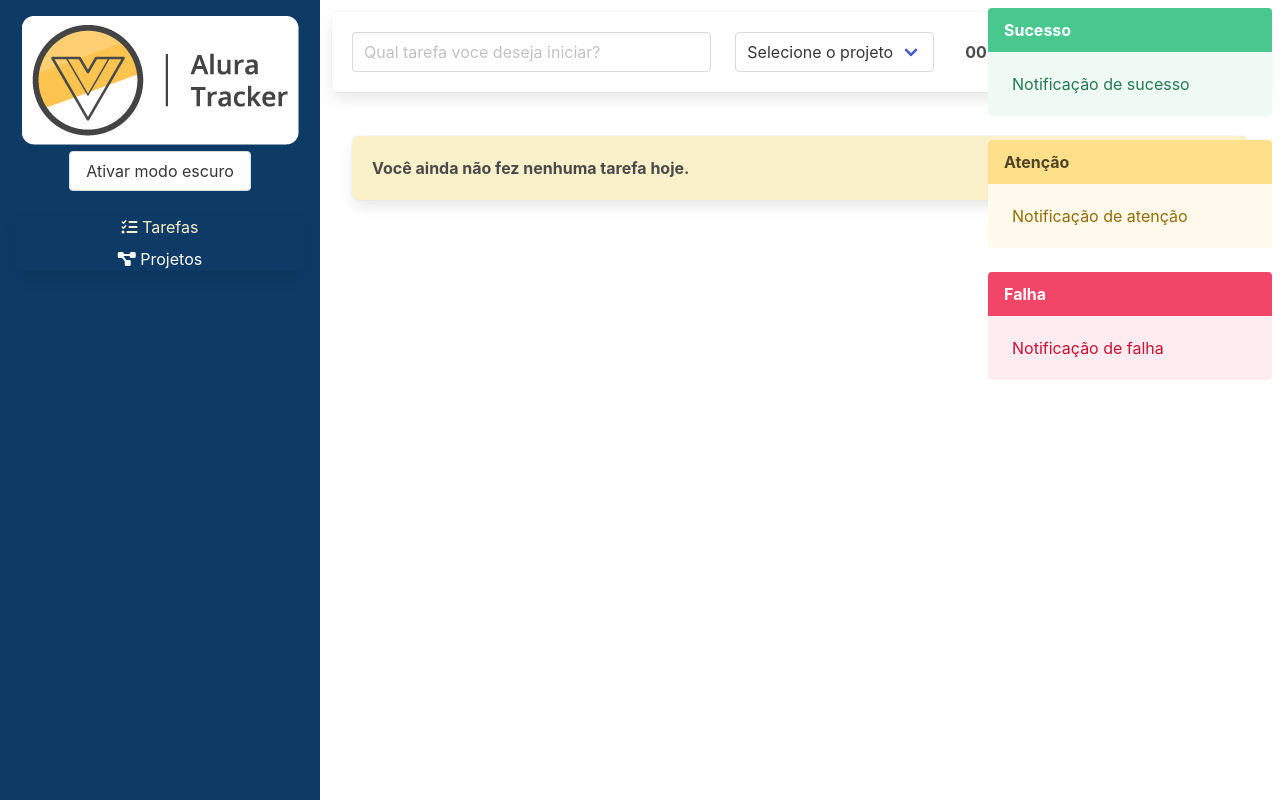
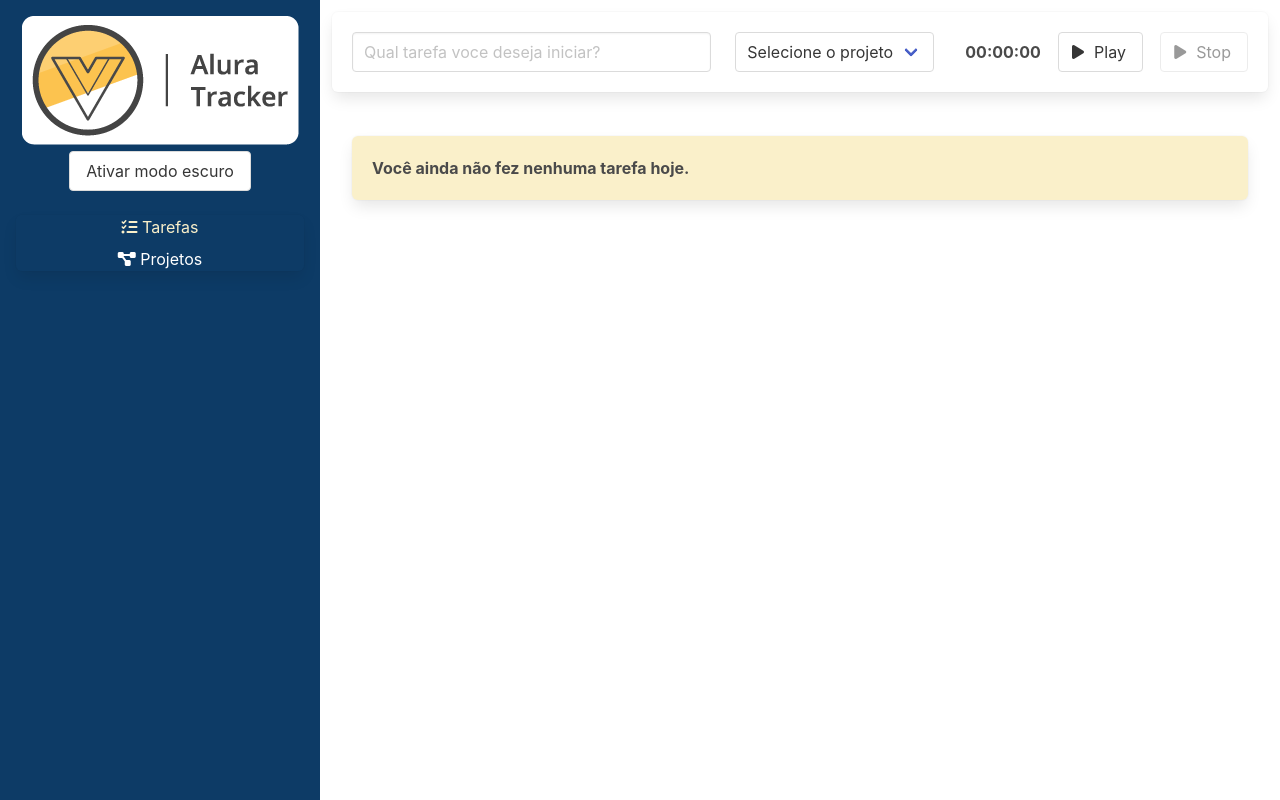
Before and after one commit to clebsonmf/alura-controls, a Vue app: page / in a window 1280 px wide. Built offline with nearby package versions, Linux system fonts and the light colour scheme.

Commit message:
tornando as notificações mutáveis de acordo com o sucesso ou não da inclusão do projeto

```diff
--- a/src/store/index.ts
+++ b/src/store/index.ts
@@ -1,8 +1,8 @@
-import { INotificacao, TipoNotificacao } from "@/Interface/INotificacao";
+import { INotificacao} from "../Interface/INotificacao";
 import IProjeto from "@/Interface/IProjeto";
 import { InjectionKey } from "vue";
 import { createStore, Store, useStore as vuexUseStore} from "vuex";
-import { ADICIONA_PROJETO, ALTERA_PROJETO, EXCLUIR_PROJETO } from "./tipo-mutacoes";
+import { ADICIONA_PROJETO, ALTERA_PROJETO, EXCLUIR_PROJETO, NOTIFICAR } from "./tipo-mutacoes";
 
 interface Estado {
     projetos: IProjeto[],
@@ -14,26 +14,7 @@ export const key: InjectionKey<Store<Estado>> = Symbol()
 export const store = createStore<Estado>({
     state: {
         projetos:[],
-        notificacoes:[
-            {
-                id: 1,
-                texto: 'Notificação de sucesso',
-                titulo: 'Sucesso',
-                tipo: TipoNotificacao.SUCESSO
-            },
-            {
-                id: 2,
-                texto: 'Notificação de atenção',
-                titulo: 'Atenção',
-                tipo: TipoNotificacao.ATENCAO
-            },
-            {
-                id: 3,
-                texto: 'Notificação de falha',
-                titulo: 'Falha',
-                tipo: TipoNotificacao.FALHA
-            }
-    ]
+        notificacoes:[]
     },
     mutations: {
         [ADICIONA_PROJETO](state, nomeDoProjeto:string) {
@@ -49,6 +30,14 @@ export const store = createStore<Estado>({
         },
         [EXCLUIR_PROJETO] (state, id: string){
             state.projetos = state.projetos.filter(proj => proj.id != id)
+        },
+        [NOTIFICAR] (state, novaNotificacao: INotificacao) {
+            novaNotificacao.id = new Date().getTime()
+            state.notificacoes.push(novaNotificacao)
+
+            setTimeout(() =>{
+                state.notificacoes = state.notificacoes.filter(notificacao => notificacao.id != notificacao.id)
+            },3000 )
         }
     }
 })
--- a/src/store/tipo-mutacoes.ts
+++ b/src/store/tipo-mutacoes.ts
@@ -1,3 +1,5 @@
 export const ADICIONA_PROJETO = 'ADICONA_PROJETO'
 export const ALTERA_PROJETO = 'ALTERA_PROJETO'
 export const EXCLUIR_PROJETO = 'EXCLUIR_PROJETO'
+
+export const NOTIFICAR = 'NOTIFICAR'
--- a/src/views/Projetos/Formulario.vue
+++ b/src/views/Projetos/Formulario.vue
@@ -21,8 +21,9 @@
 
 <script lang="ts">
 import { defineComponent} from 'vue';
+import { TipoNotificacao } from '../../Interface/INotificacao';
 import { useStore } from '../../store';
-import { ADICIONA_PROJETO, ALTERA_PROJETO} from "../../store/tipo-mutacoes";
+import { ADICIONA_PROJETO, ALTERA_PROJETO, NOTIFICAR} from "../../store/tipo-mutacoes";
 export default defineComponent ({
     name: 'FormularioVue',
     props: {
@@ -52,6 +53,11 @@ export default defineComponent ({
                 this.store.commit(ADICIONA_PROJETO, this.nomeDoProjeto)
             }
             this.nomeDoProjeto='',
+            this.store.commit(NOTIFICAR, {
+                titulo:'Novo projeto salvo',
+                texto: 'Sucesso. Seu projeto está disponível pra uso',
+                tipo: TipoNotificacao.SUCESSO
+            })
             this.$router.push('/projetos')
         },
     },
```
